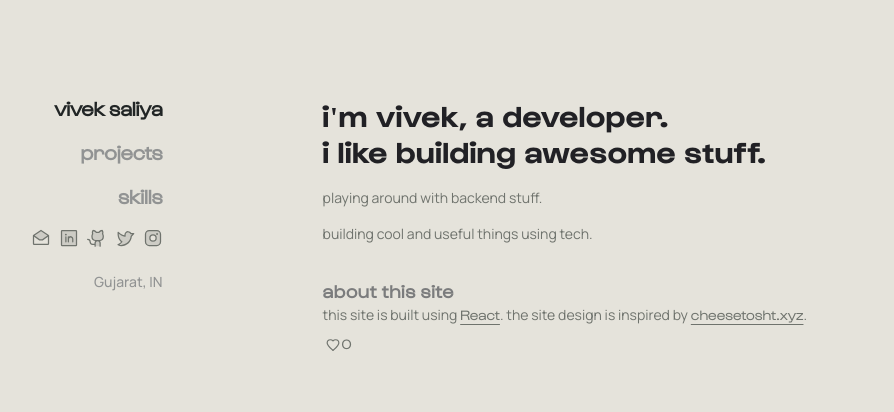
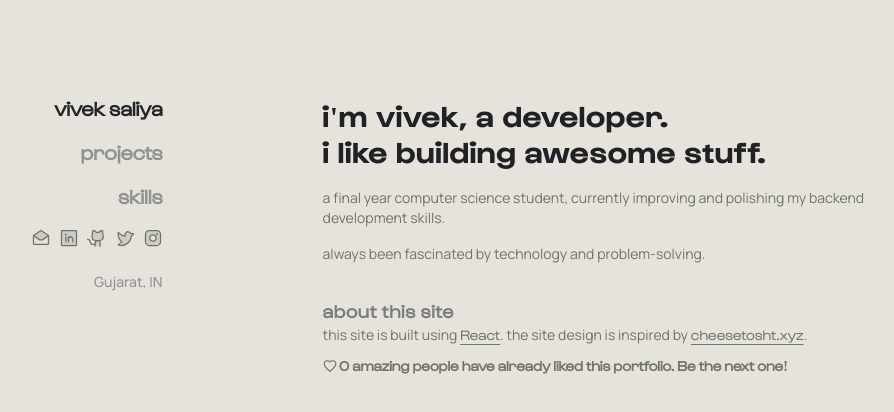
Before and after one commit to saliyavivek/portfolio, a React (Vite) app in the folder frontend/: page / in a window 1280 px wide. Shown: the top 412 px of the page, without its empty margins (187-1081 px from the left). Built offline with nearby package versions, Linux system fonts and the light colour scheme; no server answers; the HTML template or start-up script is replaced by a standard one.

Commit message:
update like message

```diff
--- a/frontend/src/pages/Home/Home.css
+++ b/frontend/src/pages/Home/Home.css
@@ -51,7 +51,7 @@
 .para-likes {
     display: flex;
     align-items: center;
-    margin-top: 5px;
+    margin-top: 15px;
 }
 
 .para-likes button {
@@ -59,19 +59,14 @@
     border: none;
     outline: none;
     color: inherit;
-    margin-left: 3px;
     background-color: transparent;
     cursor: pointer;
-    margin-top: 5px;
-}
-
-.para-likes .counter {
-    padding: 6px 2px;
 }
 
 .para-likes .message {
-    font-size: 13px;
-    margin-top: 1.5px;
+    margin-top: -2.3px;
+    padding-left: 2.5px;
+    font-size: 14px;
     font-weight: 600;
 }
 
@@ -79,4 +74,9 @@
     .home {
         margin-top: -140px;
     }
+
+    .para-likes {
+        display: flex;
+        align-items: flex-start;
+    }
 }
--- a/frontend/src/pages/Home/Home.jsx
+++ b/frontend/src/pages/Home/Home.jsx
@@ -6,12 +6,10 @@ const Home = () => {
   const [cookies, setCookie, removeCookie] = useCookies(["liked"]);
   const [isLiked, setIsLiked] = useState(false);
   const [likes, setLikes] = useState(0);
-  const [message, setMessage] = useState("");
 
   useEffect(() => {
     if (cookies.liked === true) {
       setIsLiked(true);
-      setMessage("Thanks!");
     } else {
       setIsLiked(false);
     }
@@ -30,7 +28,6 @@ const Home = () => {
       })
         .then((response) => response.json())
         .then((data) => setLikes(data.likes));
-      setMessage("Thanks!");
       setCookie("liked", true, {
         expires: new Date(Date.now() + 7 * 24 * 60 * 60 * 1000),
       });
@@ -41,7 +38,6 @@ const Home = () => {
       })
         .then((response) => response.json())
         .then((data) => setLikes(data.likes));
-      setMessage(":(");
       setCookie("liked", false);
       setIsLiked(false);
     }
@@ -54,8 +50,11 @@ const Home = () => {
           i'm vivek, a developer. <br />i like building awesome stuff.
         </h1>
         <div className="home__description">
-          <p>playing around with backend stuff.</p>
-          <p>building cool and useful things using tech.</p>
+          <p>
+            a final year computer science student, currently improving and
+            polishing my backend development skills.
+          </p>
+          <p>always been fascinated by technology and problem-solving.</p>
         </div>
         <div className="home__about-site">
           <h2>about this site</h2>
@@ -71,7 +70,6 @@ const Home = () => {
             .
           </p>
           <p className="para-likes">
-            {/* <h4>C'mon, its free!</h4> */}
             <button
               onClick={() => {
                 handleLike();
@@ -94,8 +92,10 @@ const Home = () => {
                 <path d="M12 21.35l-1.45-1.32C5.4 15.36 2 12.28 2 8.5 2 5.42 4.42 3 7.5 3c1.74 0 3.41.81 4.5 2.09C13.09 3.81 14.76 3 16.5 3 19.58 3 22 5.42 22 8.5c0 3.78-3.4 6.86-8.55 11.54L12 21.35z"></path>
               </svg>
             </button>
-            <span className="counter">{likes}</span>
-            <span className="message">{message}</span>
+            <span className="message">
+              {likes} amazing people have already liked this portfolio. Be the
+              next one!
+            </span>
           </p>
         </div>
       </div>
```
